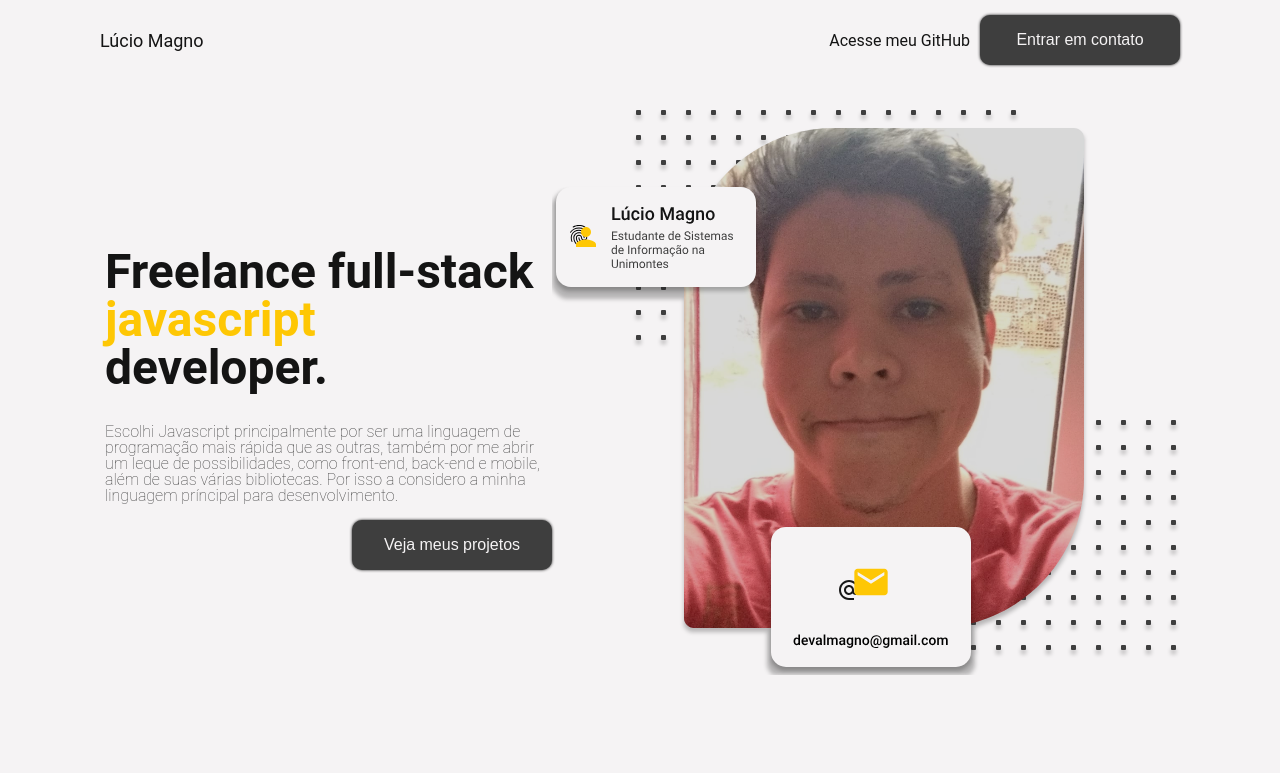
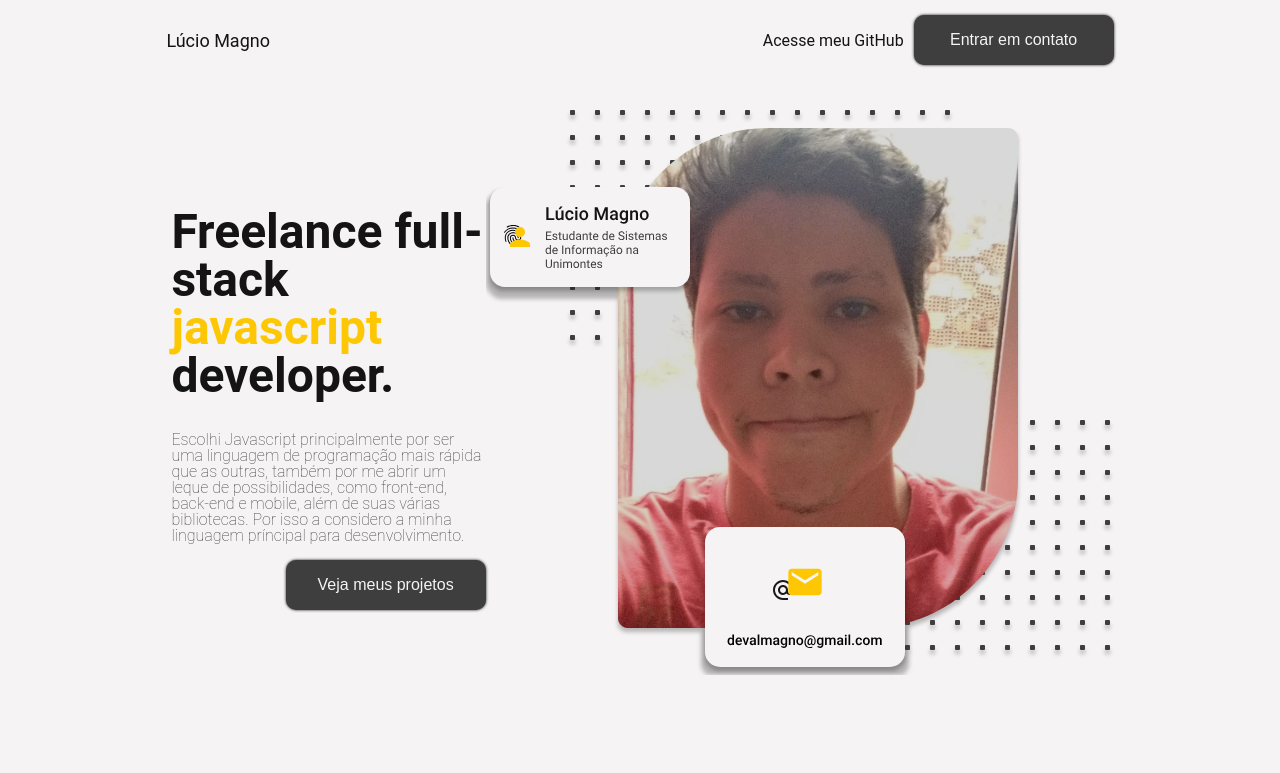
Before and after one commit to devalmagno/devalmagno-site, a Next.js app: page / in a window 1280 px wide. Shown: the top 773 px of the page. Built offline with nearby package versions, Linux system fonts and the light colour scheme; grey boxes are pictures that could not be loaded.

Commit message:
Deixei a página um pouco mais bonita

```diff
--- a/pages/_document.js
+++ b/pages/_document.js
@@ -11,7 +11,6 @@ class MyDocument extends Document {
             <Html>
                 <Head>
                     <link href={`https://fonts.googleapis.com/css2family=Roboto&display=swap`} rel="stylesheet" />
-                    <link rel="shortcut icon" type="image/x-icon" href="/favicon.ico" />
                 </Head>
                 <body>
                     <Main />
--- a/styles/home.module.css
+++ b/styles/home.module.css
@@ -150,7 +150,7 @@
     flex-direction: row;
     justify-content: space-between;
     align-items: center;
-    padding: 0 100px 0 100px;
+    padding: 0 13% 0 13%;
 
     /* background-color: #ffffff; */
     /* box-shadow: 0 2px 2px -2px #141414; */
@@ -180,7 +180,7 @@
     flex-direction: row;
     justify-content: space-between;
 
-    padding: 0 100px 0 100px;
+    padding: 0 13% 0 13%;
   }
 
   .information div div {
```
